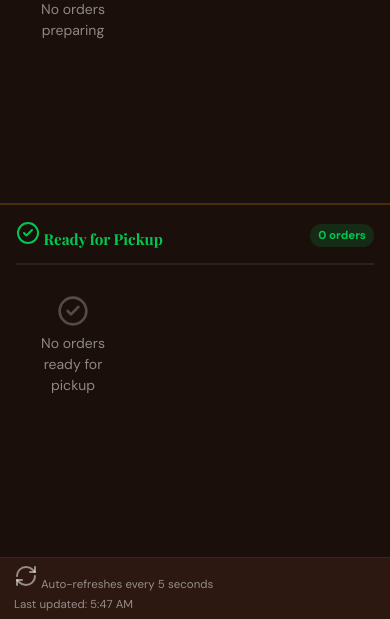
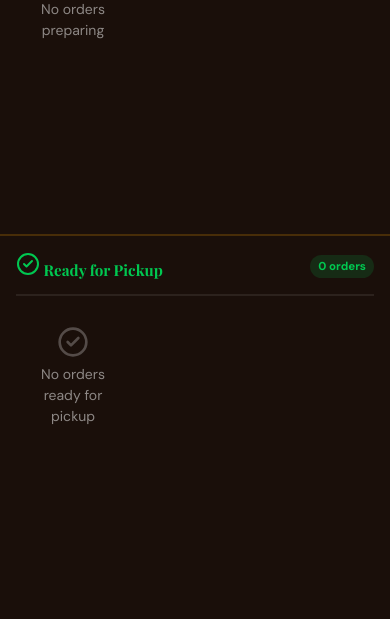
Before and after one commit to ShanneGabrielCastillo/Kape-De-Manubag, a Django app: page /orders/queue-board/ in a window 390 px wide. Shown: the part 225-844 px from the top of the page. Run offline with Django 4.2, Linux system fonts and the light colour scheme; data that the repository does not hold is empty; parts of the project's set-up code (start-up, migrations or seed data) failed here and were passed over; some libraries are stand-ins or nearby versions.

Commit message:
Remove footer bar from order queue display

```diff
--- a/static/js/queue_board.js
+++ b/static/js/queue_board.js
@@ -46,16 +46,6 @@
     div.className = 'empty-state';
     div.innerHTML = `<div class="empty-icon">${icon}</div><p>${text}</p>`;
     return div;
-  }
-
-  // ── Format time ──
-  function formatTime(isoStr) {
-    if (!isoStr) return '';
-    const d = new Date(isoStr);
-    let h = d.getHours(), m = String(d.getMinutes()).padStart(2, '0');
-    const ampm = h >= 12 ? 'PM' : 'AM';
-    h = h % 12 || 12;
-    return `${h}:${m} ${ampm}`;
   }
 
   // ── Column sync (diff-based: only affected tiles are touched) ───────────
@@ -164,13 +154,6 @@
         if (badge.textContent !== text) badge.textContent = text;
       }
 
-      // ── Last updated (only when it changed) ──
-      const lastUpdated = document.getElementById('last-updated-text');
-      if (lastUpdated) {
-        const text = 'Last updated: ' + formatTime(data.last_updated);
-        if (lastUpdated.textContent !== text) lastUpdated.textContent = text;
-      }
-
     } catch (err) {
       console.warn('[QueueBoard] Poll error:', err);
     } finally {
--- a/templates/orders/queue_board.html
+++ b/templates/orders/queue_board.html
@@ -182,19 +182,6 @@
     }
     .empty-state .empty-icon { font-size: 2.5rem; margin-bottom: 10px; opacity: 0.4; }
 
-    /* ── Ticker ── */
-    .board-ticker {
-      background: var(--surface);
-      border-top: 1px solid rgba(255,255,255,0.06);
-      padding: 8px 28px;
-      display: flex;
-      align-items: center;
-      justify-content: space-between;
-      font-size: 0.78rem;
-      color: var(--muted);
-      flex-shrink: 0;
-    }
-
     /* ── Mobile: single column stacked layout ── */
     @media (max-width: 600px) {
       body { overflow: auto; }
@@ -294,17 +281,6 @@
         font-size: 0.65rem;
       }
 
-      /* ── Footer: stacked, no awkward splits ── */
-      .board-ticker {
-        padding: 6px 14px;
-        flex-direction: column;
-        align-items: flex-start;
-        gap: 2px;
-      }
-      .board-ticker span {
-        white-space: nowrap;
-        font-size: 0.72rem;
-      }
     }
   </style>
 </head>
@@ -366,12 +342,6 @@
 
   </div>
 
-  <!-- Ticker -->
-  <div class="board-ticker">
-    <span><i data-lucide="refresh-cw" class="status-icon" aria-hidden="true"></i> Auto-refreshes every 5 seconds</span>
-    <span id="last-updated-text">Loading...</span>
-  </div>
-
 </div>
 
 <script>
```
Also changed, not shown: .agents/tasks/queue-footer-removal-report.md (added).
